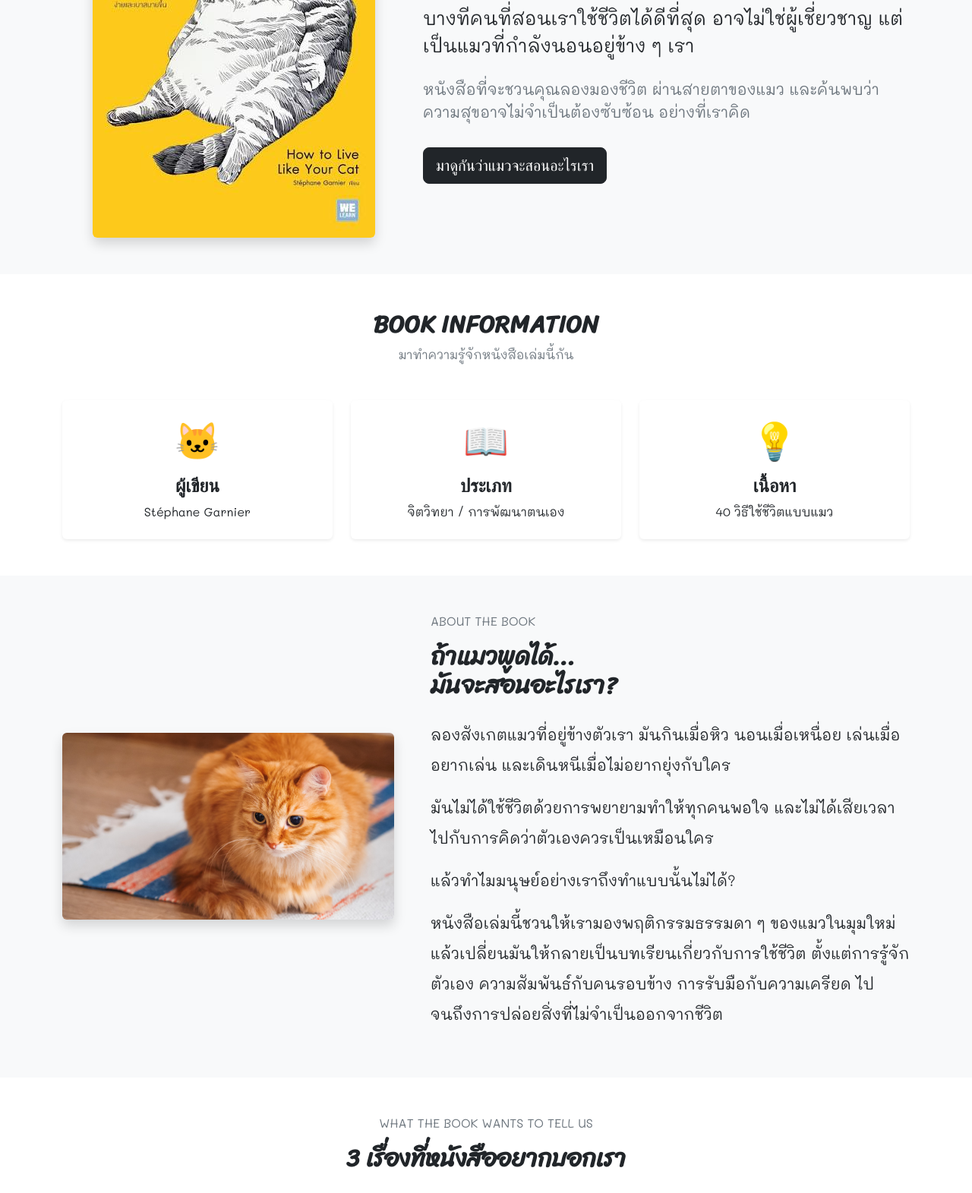
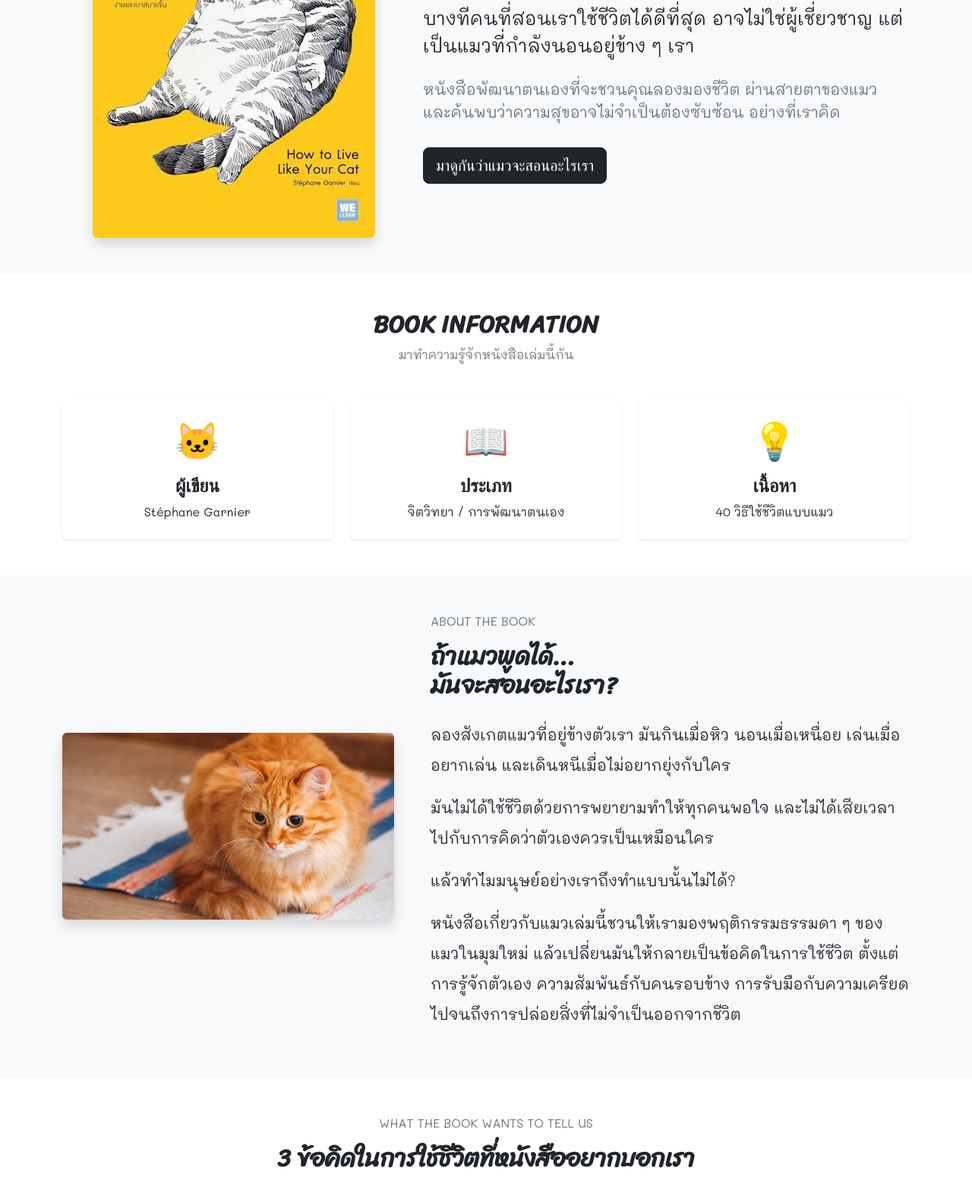
Before and after one commit to nowworawong-ctrl/book-recomd, a plain HTML site: page index.html in a window 1280 px wide. Shown: the part 329-1900 px from the top of the page at 76% size. Drawn offline with nearby package versions, Linux system fonts and the light colour scheme.

Commit message:
Version 4

```diff
--- a/index.html
+++ b/index.html
@@ -1,3 +1,4 @@
+
 <!DOCTYPE html>
 <html lang="th">
 
@@ -5,10 +6,15 @@
     <meta charset="UTF-8">
     <meta name="viewport" content="width=device-width, initial-scale=1.0">
 
-    <title>เมื่อแมวที่บ้านคุณผันตัวมาเป็นไลฟ์โค้ช | BOOK SPACE</title>
+    <title>เมื่อแมวที่บ้านคุณผันตัวมาเป็นไลฟ์โค้ช | รีวิวหนังสือ BOOK SPACE</title>
 
-<meta name="description" content="แนะนำหนังสือเมื่อแมวที่บ้านคุณผันตัวมาเป็นไลฟ์โค้ช โดย Stéphane Garnier หนังสือพัฒนาตนเองที่นำพฤติกรรมของแมวมาถ่ายทอดเป็นข้อคิดในการใช้ชีวิต">
+    <!-- SEO: Keyword Research -->
+    <!-- Major Keywords: เมื่อแมวที่บ้านคุณผันตัวมาเป็นไลฟ์โค้ช, หนังสือพัฒนาตนเอง -->
+    <!-- Minor Keywords: รีวิวหนังสือ, หนังสือเกี่ยวกับแมว, ข้อคิดในการใช้ชีวิต, การรักตัวเอง, การพัฒนาตนเอง -->
 
+    <meta name="keywords" content="เมื่อแมวที่บ้านคุณผันตัวมาเป็นไลฟ์โค้ช, หนังสือพัฒนาตนเอง, รีวิวหนังสือ, หนังสือเกี่ยวกับแมว, ข้อคิดในการใช้ชีวิต, การรักตัวเอง, การพัฒนาตนเอง">
+
+    <meta name="description" content="รีวิวหนังสือเมื่อแมวที่บ้านคุณผันตัวมาเป็นไลฟ์โค้ช โดย Stéphane Garnier หนังสือพัฒนาตนเองที่นำพฤติกรรมของแมวมาถ่ายทอดเป็นข้อคิดในการใช้ชีวิต การรักตัวเอง และการพัฒนาตนเอง">
 
     <!-- Bootstrap CSS -->
     <link
@@ -21,7 +27,7 @@
     <link rel="preconnect" href="https://fonts.googleapis.com">
     <link rel="preconnect" href="https://fonts.gstatic.com" crossorigin>
     <link href="https://fonts.googleapis.com/css2?family=Mali&family=Sriracha&display=swap" rel="stylesheet">
-    <link href="https://unpkg.com/aos@2.3.1/dist/aos.css" rel="stylesheet">
+
     <link rel="stylesheet" href="css/style.css">
 
 </head>
@@ -85,6 +91,7 @@
                         สิ่งที่ได้รับ
                     </a>
                 </li>
+
                 <li class="nav-item">
                     <a class="nav-link" href="#faq">
                         คำถามที่พบบ่อย
@@ -132,6 +139,7 @@
                     เมื่อแมวที่บ้านคุณ<br>
                     ผันตัวมาเป็นไลฟ์โค้ช
                 </h1>
+
                 <p class="fs-4 mb-4">
                     บางทีคนที่สอนเราใช้ชีวิตได้ดีที่สุด
                     อาจไม่ใช่ผู้เชี่ยวชาญ
@@ -139,7 +147,7 @@
                 </p>
 
                 <p class="text-secondary fs-5">
-                    หนังสือที่จะชวนคุณลองมองชีวิต
+                    หนังสือพัฒนาตนเองที่จะชวนคุณลองมองชีวิต
                     ผ่านสายตาของแมว
                     และค้นพบว่าความสุขอาจไม่จำเป็นต้องซับซ้อน
                     อย่างที่เราคิด
@@ -333,9 +341,9 @@
 
                 <p class="fs-5 lh-lg">
 
-                    หนังสือเล่มนี้ชวนให้เรามองพฤติกรรมธรรมดา ๆ
+                    หนังสือเกี่ยวกับแมวเล่มนี้ชวนให้เรามองพฤติกรรมธรรมดา ๆ
                     ของแมวในมุมใหม่
-                    แล้วเปลี่ยนมันให้กลายเป็นบทเรียนเกี่ยวกับการใช้ชีวิต
+                    แล้วเปลี่ยนมันให้กลายเป็นข้อคิดในการใช้ชีวิต
                     ตั้งแต่การรู้จักตัวเอง
                     ความสัมพันธ์กับคนรอบข้าง
                     การรับมือกับความเครียด
@@ -364,12 +372,13 @@
 
         <!-- Section Heading -->
         <div class="text-center mb-5" data-aos="fade-up">
+
             <p class="text-secondary">
                 WHAT THE BOOK WANTS TO TELL US
             </p>
 
             <h2 class="fw-bold">
-                3 เรื่องที่หนังสืออยากบอกเรา
+                3 ข้อคิดในการใช้ชีวิตที่หนังสืออยากบอกเรา
             </h2>
 
         </div>
@@ -380,6 +389,7 @@
 
             <!-- IDEA 01 -->
             <div class="col-12 col-md-4" data-aos="fade-up">
+
                 <div class="card h-100 border-0 shadow-sm">
 
                     <div class="card-body p-4">
@@ -405,6 +415,7 @@
                         <p class="lh-lg">
 
                             หนังสือชวนให้เรากลับมาเห็นคุณค่าของตัวเอง
+                            และเรียนรู้การรักตัวเอง
                             แทนที่จะใช้ชีวิตด้วยการเปรียบเทียบกับคนอื่น
 
                         </p>
@@ -418,6 +429,7 @@
 
             <!-- IDEA 02 -->
             <div class="col-12 col-md-4" data-aos="fade-up" data-aos-delay="200">
+
                 <div class="card h-100 border-0 shadow-sm">
 
                     <div class="card-body p-4">
@@ -453,7 +465,6 @@
             </div>
 
 
-            <!-- IDEA 03 -->
             <!-- IDEA 03 -->
             <div class="col-12 col-md-4" data-aos="fade-up" data-aos-delay="400">
 
@@ -646,7 +657,7 @@
             </p>
 
             <h2 class="fw-bold">
-                สิ่งที่คุณอาจได้กลับไปจากหนังสือ
+                สิ่งที่คุณอาจได้กลับไปจากหนังสือพัฒนาตนเองเล่มนี้
             </h2>
 
         </div>
@@ -731,6 +742,8 @@
     </div>
 
 </section>
+
+
 
 <!-- ==================================================
      FAQ - AEO
@@ -973,6 +986,7 @@
                             สิ่งที่ได้รับ
                         </a>
                     </li>
+
                     <li class="mb-2">
                         <a
                             href="#faq"
@@ -1004,11 +1018,11 @@
 </footer>
 
 
+
 <!-- ==================================================
      BOOTSTRAP JAVASCRIPT
 ================================================== -->
 
-   <!-- Bootstrap JavaScript -->
 <script src="https://cdn.jsdelivr.net/npm/bootstrap@5.3.3/dist/js/bootstrap.bundle.min.js"></script>
 
 <!-- AOS JavaScript -->
```
Lines whose indentation alone changed are shown as unchanged.
